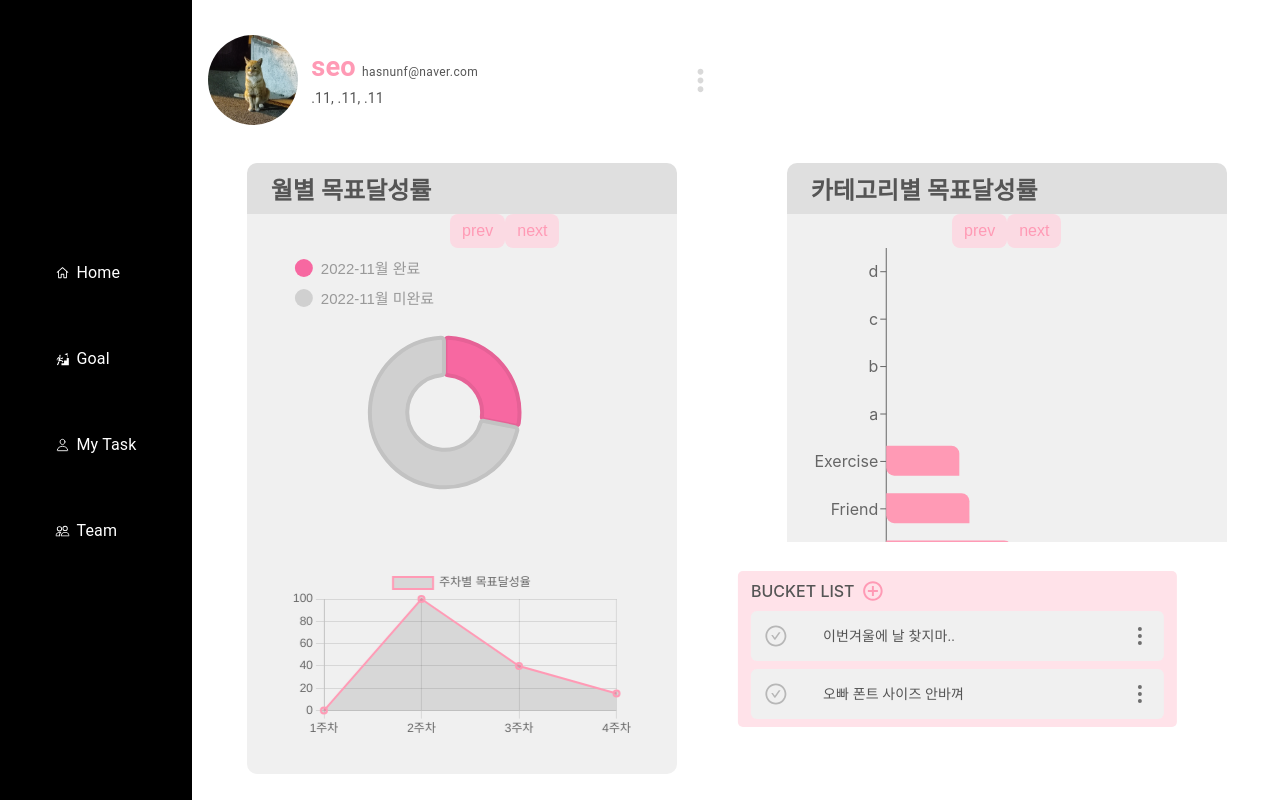
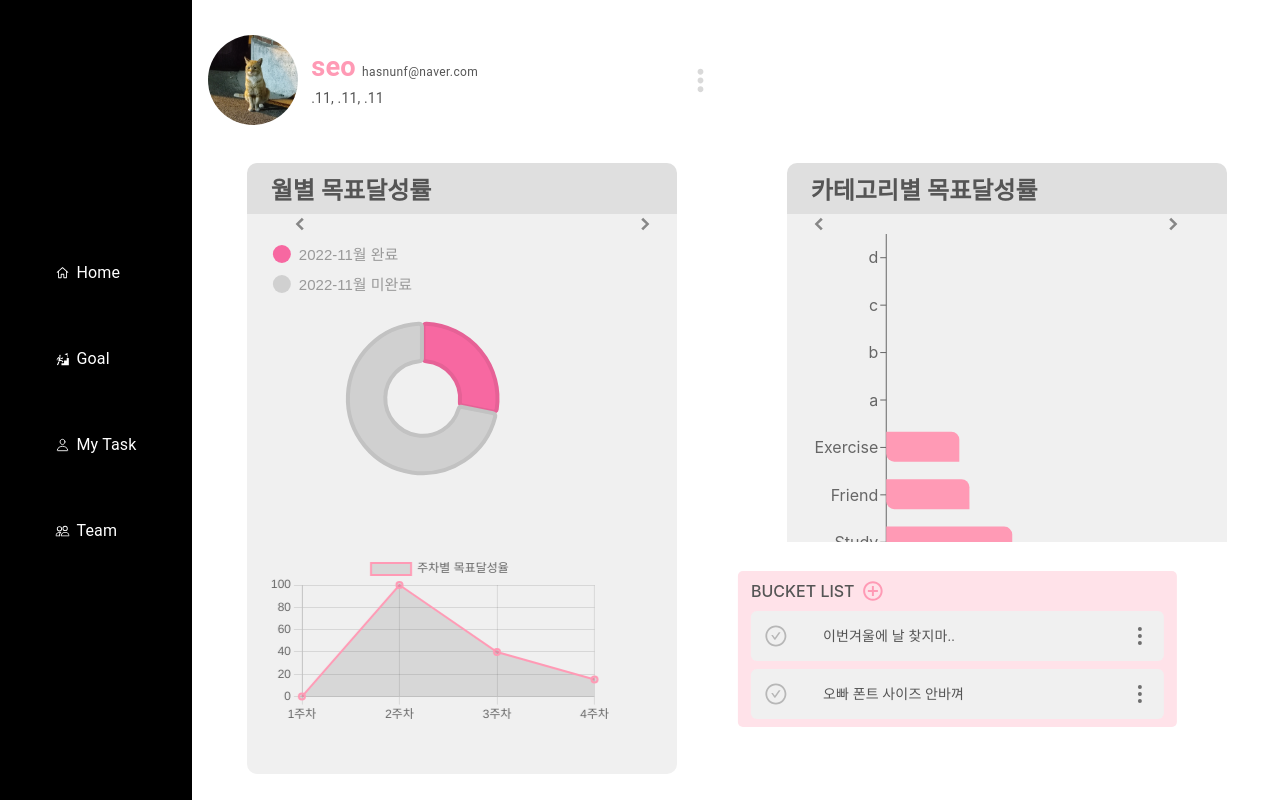
Before and after one commit to wannaseoji/ttodo, a React (Create React App) app: page /Goal in a window 1280 px wide. Built offline with nearby package versions, Linux system fonts and the light colour scheme.

Commit message:
commit goal arrow css edit

```diff
--- a/src/components/slides/Slider.js
+++ b/src/components/slides/Slider.js
@@ -3,6 +3,7 @@ import styeld from "styled-components";
 import { useState, useRef, useEffect } from "react";
 import Slide from './Slide';
 import styled from "styled-components";
+import {GoChevronLeft, GoChevronRight} from 'react-icons/go'
 // 전체 슬라이드 개수(총3개. 배열로 계산)
 const SlideComponent = ({ Piedata = [], LineData = [], progressData = [], children }) => {
     const [currentSlide, setCurrentSlide] = useState(Piedata && Piedata.map(() => { }).length - 1);
@@ -30,8 +31,10 @@ const SlideComponent = ({ Piedata = [], LineData = [], progressData = [], childr
 
     return (
         <>
-            <StyledButton onClick={PrevSlide}>prev</StyledButton>
-            <StyledButton onClick={NextSlide}>next</StyledButton>
+            {/* <StyledButton onClick={PrevSlide} style={{float: "left",marginLeft: "10%"}}>&lt;</StyledButton>
+            <StyledButton onClick={NextSlide} style={{float: "right", marginRight: "10%"}}>&gt;</StyledButton> */}
+            <GoChevronLeft onClick={PrevSlide} size="20" color="#878787" style={{float: "left",marginLeft: "5%"}}/>
+            <GoChevronRight onClick={NextSlide} size="20" color="#878787" style={{float: "right",marginRight: "10%"}}/>
             <Wrapper>
                 <SlideWrapper ref={slideRef} style={{ width: '100%', height: '100%' }}>
                     {children}
@@ -64,7 +67,8 @@ const StyledButton = styled.button`
   font-size: var(--button-font-size, 1  rem);
   padding: var(--button-padding, 8px 12px);
   border-radius: var(--button-radius, 8px);
-  background: var(--button-bg-color, #fbdae3);
-  color: var(--button-color, #FF9AB5);
+//   background: var(--button-bg-color, #fbdae3);
+  color: var(--button-color, #555555);
+  font-weight: var(--button-font-weight, bold)
 
 `;
--- a/src/pages/Goal.js
+++ b/src/pages/Goal.js
@@ -199,8 +199,8 @@ const Goal = ({ tasks, BUCKETLIST, setBUCKETLIST = f => f, teamTask, teams, memb
                     modifyProfile={modifyProfile} />
             </div>
             <div className="box content"  >
-                <GrayBox title={"월별 목표달성률"} settingHeight="70vh" sx={{}}>
-                    <div style={{ paddingLeft: '10%', width: '100%', height: '120%'}}>
+                <GrayBox title={"월별 목표달성률"} settingHeight="70vh">
+                    <div style={{  width: '100%', height: '120%', paddingLeft: '5%', paddingRight: "5%"}}>
                         <Slider Piedata={Piedata} LineData={LineData} children={
                             Piedata.map((pie, i) => <div key={i} style={{ width: '100%', height: '100%', flex: 'none' }}> <Slide key={i} Piedata={pie} LineData={LineData[i]} /> </div>)
                         } />
```
